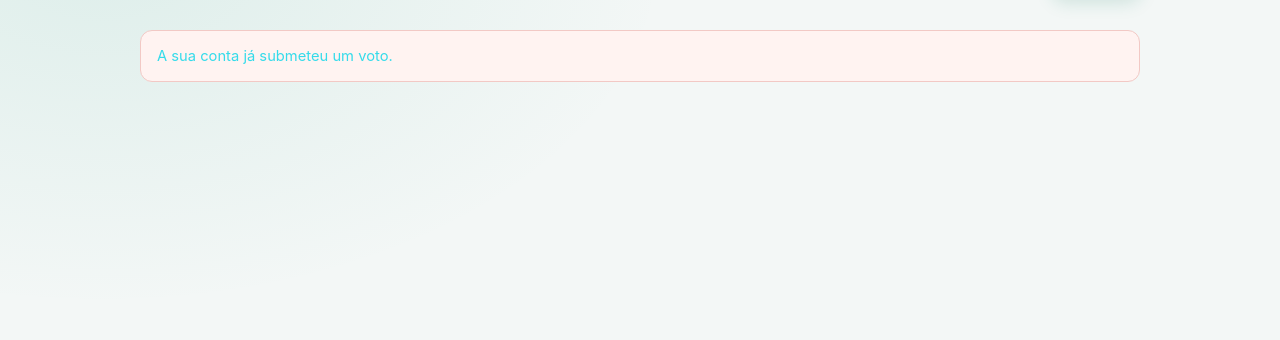
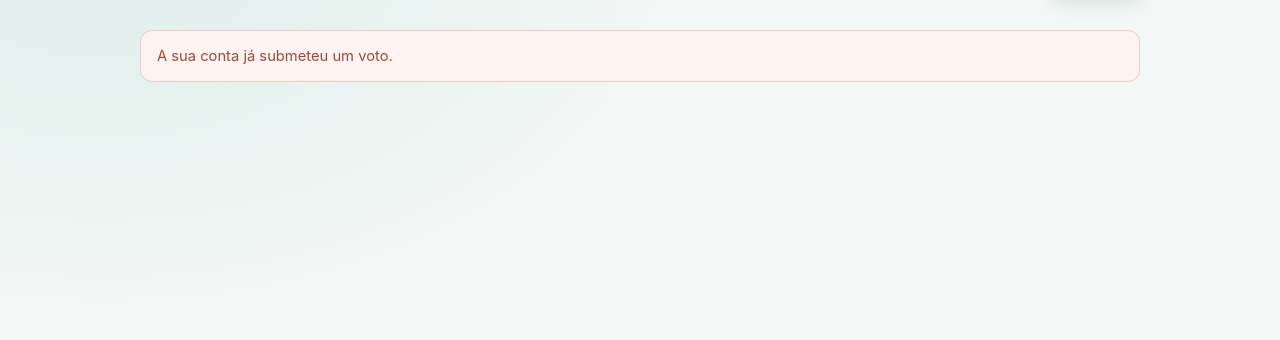
Before and after one commit to Eduardo26-guambe/voto_sys, a Django app: page /votar/ in a window 1280 px wide. Shown: the part 112-452 px from the top of the page. Run offline with Django 5.2, Linux system fonts and the light colour scheme; a user stored in the database is signed in; tables that the repository leaves empty hold one stand-in row (values such as "Sample post").

Commit message:
Change text color in main.css

```diff
--- a/src/static/main.css
+++ b/src/static/main.css
@@ -426,7 +426,7 @@ tbody tr:last-child td {
     border: 1px solid #f2c9c5;
     border-radius: 12px;
     background: #fff3f1;
-    color: #35dbea;
+    color: #984b3d;
     font-size: 0.92rem;
     line-height: 1.5;
 }
```
